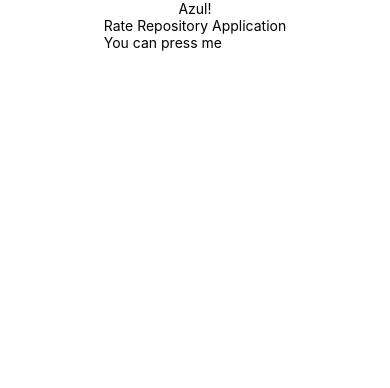
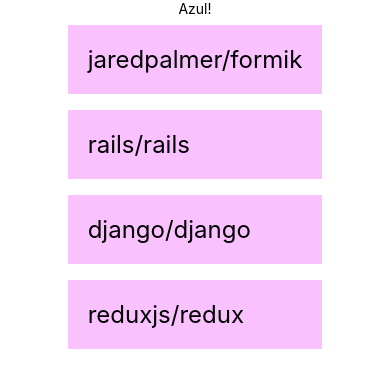
Before and after one commit to pyrhaa/fullStackOpen-part-10, a React Native app in the folder rate-repository-app/: screen / in a window 390 px wide. Shown: the top 388 px of the page. Built offline with nearby package versions, Linux system fonts and the light colour scheme.

Commit message:
with Test compo success in rendering just fullName in Flatlist

```diff
--- a/rate-repository-app/App.js
+++ b/rate-repository-app/App.js
@@ -1,5 +1,6 @@
 import { StatusBar } from 'expo-status-bar';
-import Main from './src/components/Main';
+//import Main from './src/components/Main';
+import Test from './src/components/Test';
 import { StyleSheet, Text, View } from 'react-native';
 
 export default function App() {
@@ -7,7 +8,7 @@
     <View style={styles.container}>
       <Text>Azul!</Text>
       <StatusBar style="auto" />
-      <Main />
+      <Test />
     </View>
   );
 }
--- a/rate-repository-app/package.json
+++ b/rate-repository-app/package.json
@@ -11,12 +11,12 @@
     "lint": "eslint ./src/**/*.{js,jsx} App.js --no-error-on-unmatched-pattern"
   },
   "dependencies": {
-    "@expo/metro-runtime": "~3.1.1",
+    "@expo/metro-runtime": "~3.2.1",
     "expo": "^51.0.22",
-    "expo-status-bar": "~1.11.1",
+    "expo-status-bar": "~1.12.1",
     "react": "18.2.0",
     "react-dom": "18.2.0",
-    "react-native": "0.73.6",
+    "react-native": "0.74.3",
     "react-native-web": "~0.19.6"
   },
   "devDependencies": {
--- a/rate-repository-app/src/components/Main.jsx
+++ b/rate-repository-app/src/components/Main.jsx
@@ -1,5 +1,5 @@
 import Constants from 'expo-constants';
-import { Text, StyleSheet, View, Pressable } from 'react-native';
+import { Text, StyleSheet, View } from 'react-native';
 
 const styles = StyleSheet.create({
   container: {
@@ -13,11 +13,7 @@
   return (
     <View style={styles.container}>
       <Text>Rate Repository Application</Text>
-      <Pressable
-      onPress={() => console.log('You pressed the text!')}
-    >
-      <Text>You can press me</Text>
-    </Pressable>
+
     </View>
   );
 };
--- /dev/null
+++ b/rate-repository-app/src/components/Test.jsx
@@ -0,0 +1,89 @@
+import { StyleSheet,
+    FlatList,
+    Text,
+    View,
+    StatusBar, } from 'react-native';
+
+    const styles = StyleSheet.create({
+        container: {
+          flex: 1,
+          paddingTop: StatusBar.currentHeight,
+          marginHorizontal: 16,
+        },
+        item: {
+          backgroundColor: '#f9c2ff',
+          padding: 20,
+          marginVertical: 8,
+        },
+        fullName: {
+          fontSize: 24,
+        },
+      });
+
+const repositories = [
+  {
+    id: 'jaredpalmer.formik',
+    fullName: 'jaredpalmer/formik',
+    description: 'Build forms in React, without the tears',
+    language: 'TypeScript',
+    forksCount: 1589,
+    stargazersCount: 21553,
+    ratingAverage: 88,
+    reviewCount: 4,
+    ownerAvatarUrl: 'https://avatars2.githubusercontent.com/u/4060187?v=4',
+  },
+  {
+    id: 'rails.rails',
+    fullName: 'rails/rails',
+    description: 'Ruby on Rails',
+    language: 'Ruby',
+    forksCount: 18349,
+    stargazersCount: 45377,
+    ratingAverage: 100,
+    reviewCount: 2,
+    ownerAvatarUrl: 'https://avatars1.githubusercontent.com/u/4223?v=4',
+  },
+  {
+    id: 'django.django',
+    fullName: 'django/django',
+    description: 'The Web framework for perfectionists with deadlines.',
+    language: 'Python',
+    forksCount: 21015,
+    stargazersCount: 48496,
+    ratingAverage: 73,
+    reviewCount: 5,
+    ownerAvatarUrl: 'https://avatars2.githubusercontent.com/u/27804?v=4',
+  },
+  {
+    id: 'reduxjs.redux',
+    fullName: 'reduxjs/redux',
+    description: 'Predictable state container for JavaScript apps',
+    language: 'TypeScript',
+    forksCount: 13902,
+    stargazersCount: 52869,
+    ratingAverage: 0,
+    reviewCount: 0,
+    ownerAvatarUrl: 'https://avatars3.githubusercontent.com/u/13142323?v=4',
+  },
+];
+
+const ItemSeparator = () => <View style={styles.separator} />;
+
+const Item = ({fullName}) => (
+    <View style={styles.item}>
+      <Text style={styles.fullName}>{fullName}</Text>
+    </View>
+  );
+
+const Test = () => {
+  return (
+    <FlatList
+      data={repositories}
+      ItemSeparatorComponent={ItemSeparator}
+      keyExtractor={item => item.id}
+      renderItem={({item}) => <Item fullName={item.fullName} />}
+    />
+  );
+};
+
+export default Test;
```
Also changed, not shown: 1 other file (tests, documents, lock files or other folders).
